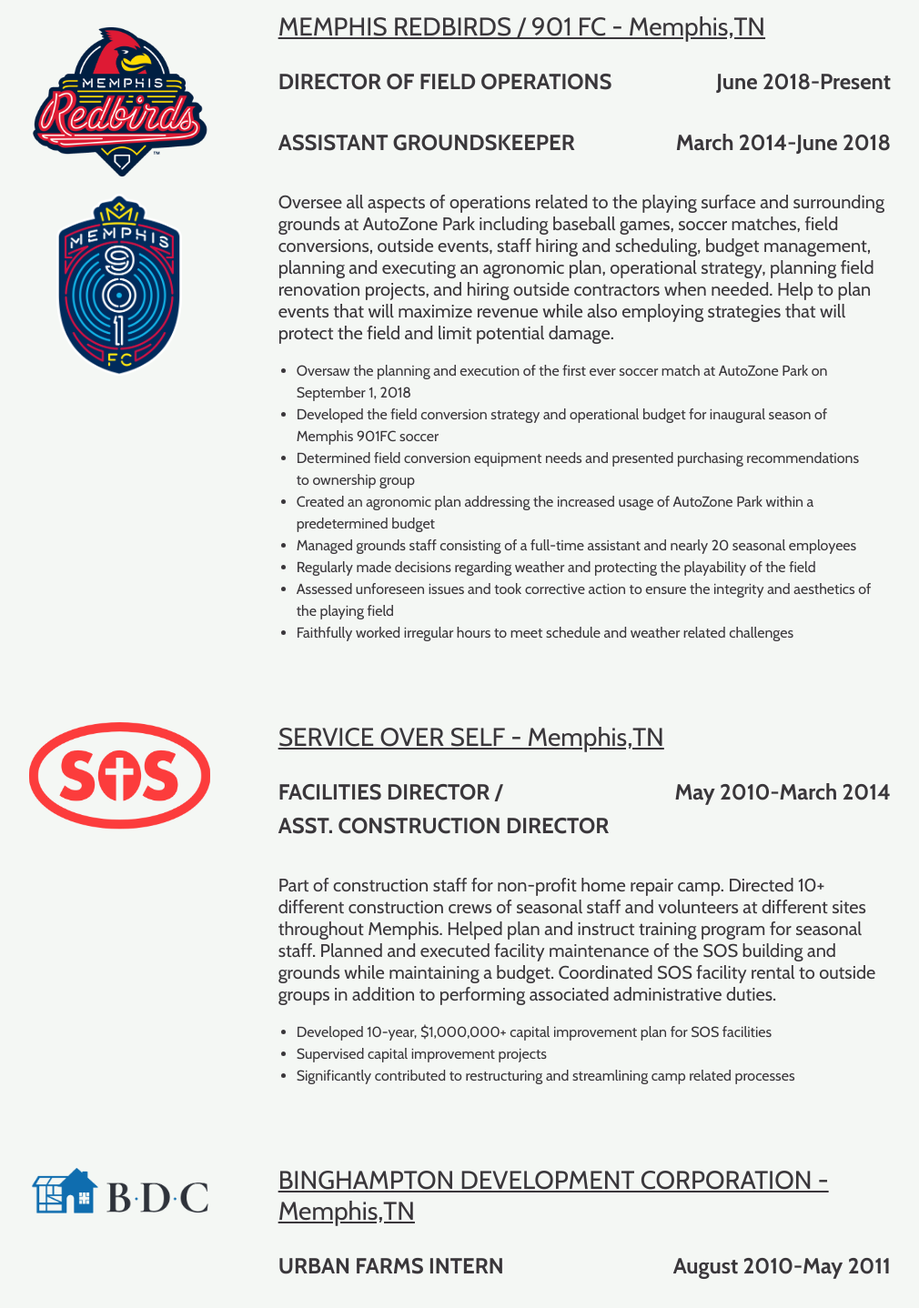
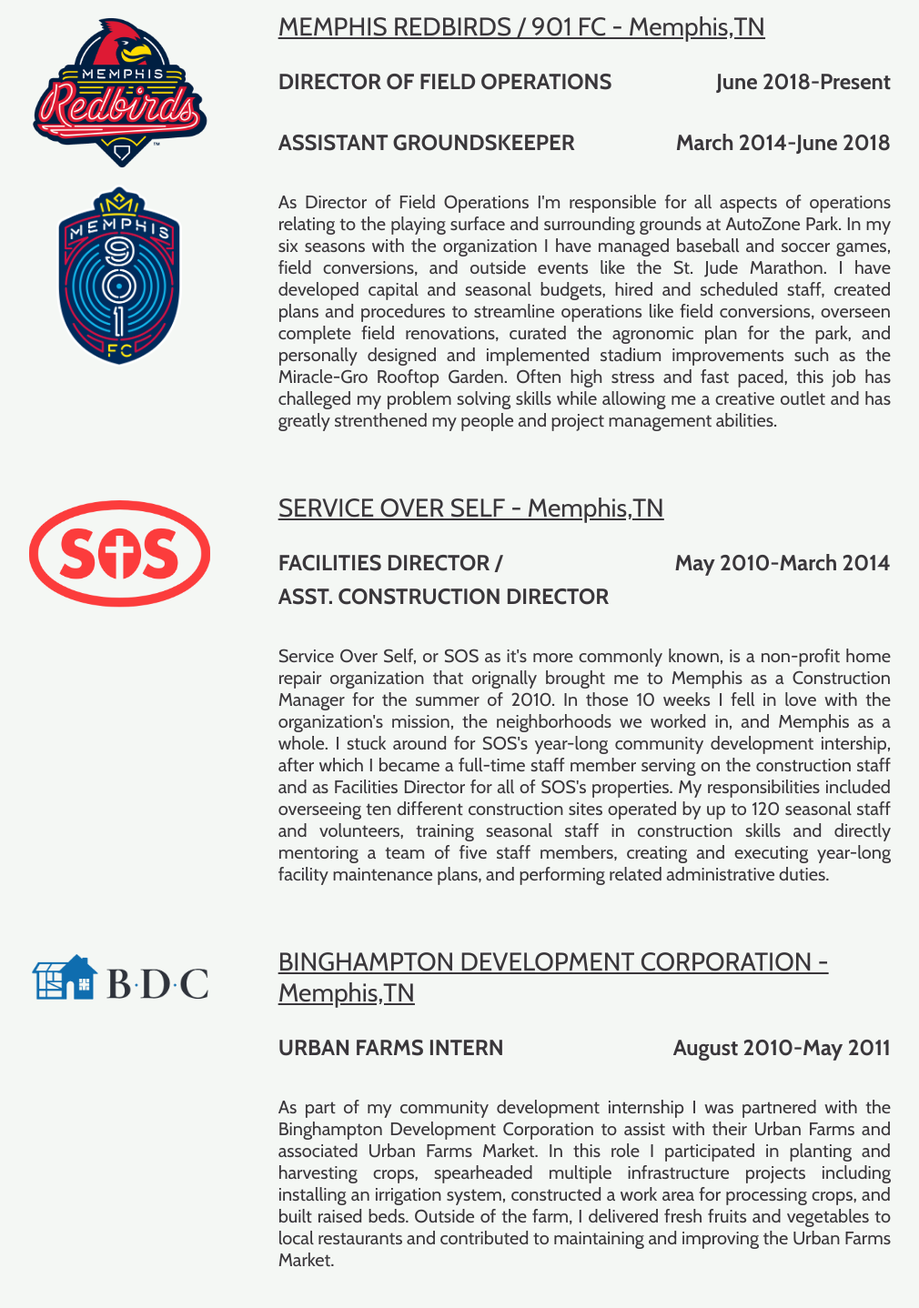
Before and after one commit to bwbowe/Portfolio, a plain HTML site: page index.html in a window 1280 px wide. Shown: the part 2180-3618 px from the top of the page at 91% size, without its empty margins (151-1161 px from the left). Drawn offline with nearby package versions, Linux system fonts and the light colour scheme.

Commit message:
Rewrite job descriptions

```diff
--- a/index.html
+++ b/index.html
@@ -102,17 +102,7 @@
           <h4>ASSISTANT GROUNDSKEEPER</h4>
           <h4>March 2014-June 2018</h4>
         </div>
-        <h5>Oversee all aspects of operations related to the playing surface and surrounding grounds at AutoZone Park including baseball games, soccer matches, field conversions, outside events, staff hiring and scheduling, budget management, planning and executing an agronomic plan, operational strategy, planning field renovation projects, and hiring outside contractors when needed. Help to plan events that will maximize revenue while also employing strategies that will protect the field and limit potential damage.</h5>
-        <ul>
-          <li>Oversaw the planning and execution of the first ever soccer match at AutoZone Park on September 1, 2018</li>
-          <li>Developed the field conversion strategy and operational budget for inaugural season of Memphis 901FC soccer</li>
-          <li>Determined field conversion equipment needs and presented purchasing recommendations to ownership group</li>
-          <li>Created an agronomic plan addressing the increased usage of AutoZone Park within a predetermined budget</li>
-          <li>Managed grounds staff consisting of a full-time assistant and nearly 20 seasonal employees</li>
-          <li>Regularly made decisions regarding weather and protecting the playability of the field</li>
-          <li>Assessed unforeseen issues and took corrective action to ensure the integrity and aesthetics of the playing field</li>
-          <li>Faithfully worked irregular hours to meet schedule and weather related challenges</li>
-        </ul>
+        <h5 class="job-description">As Director of Field Operations I'm responsible for all aspects of operations relating to the playing surface and surrounding grounds at AutoZone Park.  In my six seasons with the organization I have managed baseball and soccer games, field conversions, and outside events like the St. Jude Marathon.  I have developed capital and seasonal budgets, hired and scheduled staff, created plans and procedures to streamline operations like field conversions, overseen complete field renovations, curated the agronomic plan for the park, and personally designed and implemented stadium improvements such as the Miracle-Gro Rooftop Garden. Often high stress and fast paced, this job has challeged my problem solving skills while allowing me a creative outlet and has greatly strenthened my people and project management abilities.</h5>
       </div>
       <div class="col-4 logo">
         <div class="resume-logo" id="SOS"></div>
@@ -126,12 +116,7 @@
           </div>
           <h4>May 2010-March 2014</h4>
         </div>
-        <h5>Part of construction staff for non-profit home repair camp. Directed 10+ different construction crews of seasonal staff and volunteers at different sites throughout Memphis. Helped plan and instruct training program for seasonal staff. Planned and executed facility maintenance of the SOS building and grounds while maintaining a budget. Coordinated SOS facility rental to outside groups in addition to performing associated administrative duties.</h5>
-        <ul>
-          <li>Developed 10-year, $1,000,000+ capital improvement plan for SOS facilities</li>
-          <li>Supervised capital improvement projects</li>
-          <li>Significantly contributed to restructuring and streamlining camp related processes</li>
-        </ul>
+        <h5 class="job-description">Service Over Self, or SOS as it's more commonly known, is a non-profit home repair organization that orignally brought me to Memphis as a Construction Manager for the summer of 2010. In those 10 weeks I fell in love with the organization's mission, the neighborhoods we worked in, and Memphis as a whole. I stuck around for SOS's year-long community development intership, after which I became a full-time staff member serving on the construction staff and as Facilities Director for all of SOS's properties. My responsibilities included overseeing ten different construction sites operated by up to 120 seasonal staff and volunteers, training seasonal staff in construction skills and directly mentoring a team of five staff members, creating and executing year-long facility maintenance plans, and performing related administrative duties.</h5>
       </div>
       <div class="col-4 logo">
         <div class="resume-logo" id="BDC"></div>
@@ -142,7 +127,7 @@
           <h4>URBAN FARMS INTERN</h4>
           <h4>August 2010-May 2011</h4>
         </div>
-        <h5>Assisted in planting and harvesting crops. Spearheaded multiple infrastructure projects including installing an irrigation system, constructing a work area for processing crops, and building raised beds. Delivered food to local restaurants. Contributed to maintaining and improving the Urban Farms Market.</h5>
+        <h5 class="job-description">As part of my community development internship I was partnered with the Binghampton Development Corporation to assist with their Urban Farms and associated Urban Farms Market. In this role I participated in planting and harvesting crops, spearheaded multiple infrastructure projects including installing an irrigation system, constructed a work area for processing crops, and built raised beds. Outside of the farm, I delivered fresh fruits and vegetables to local restaurants and contributed to maintaining and improving the Urban Farms Market.</h5>
       </div>
       <div class="col-12">
         <h1>EDUCATION</h1>
--- a/style.css
+++ b/style.css
@@ -120,41 +120,37 @@ h1 {
     justify-content: flex-start;
     align-items: flex-end;
 }
-/* .logo img{
-    padding: 20px 30px 0 60px;
-    margin: 10px ;
-    width: 80%;
-}
-.big-img {
-    width: 50%;
-} */
 .resume-logo {
     width: 50%;
     height: 200px;
     background-size: contain;
     background-repeat: no-repeat;
     background-position-x: center;
-    margin: 30px 30px 0 0;
+    margin-right: 30px;
 }
 #redbirds {
     background-image: url(./images/redbirds.png);
+    margin-top: 20px;
 }
 #fc {
     background-image: url(./images/901fc.png);
-    /* margin-left: 100px; */
     margin-top: 0;
 }
 #SOS {
     background-image: url(./images/sos.png);
+    margin-top: 38px;
 }
 #BDC {
     background-image: url(./images/bdc.png);
+    margin-top: 35px;
 }
 #tech901 {
     background-image: url(./images/tech901.webp);
+    margin-top: 38px;
 }
 #mizzou{
     background-image: url(./images/mizzou.png);
+    margin-top: 19px;
 }
 .work {
     padding: 30px 150px 30px 30px;
@@ -174,6 +170,9 @@ h1 {
     display: flex;
     justify-content: space-between;
     margin: 30px 0;
+}
+.job-description {
+    text-align: justify;
 }
 ul {
     padding: 10px 20px;
```
Also changed, not shown: images/facebook-light.png, images/linked-light.png, 1 other file.
